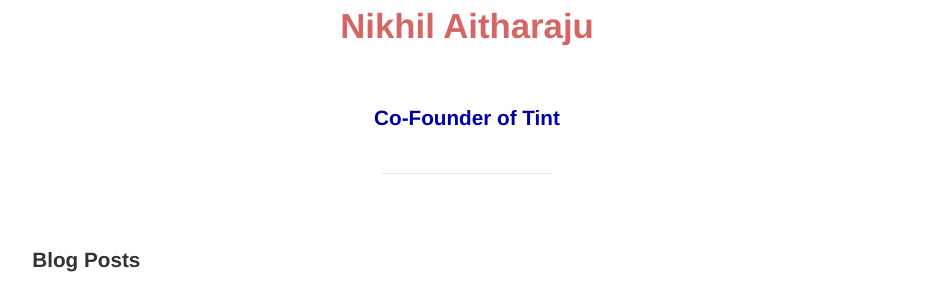
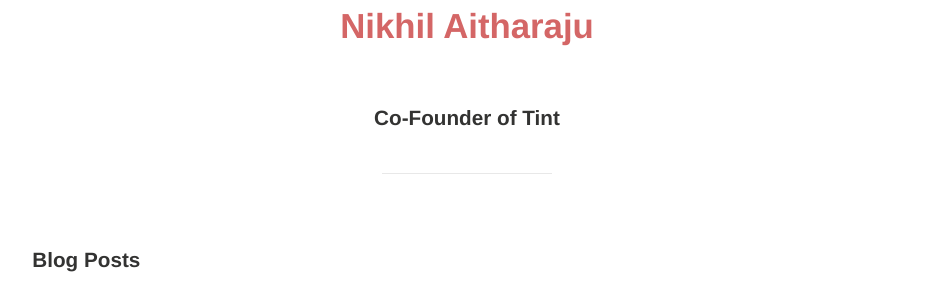
Before and after one commit to aitharaju/aitharaju.github.io, a Jekyll site: the page built from index.html, in a window 1280 px wide. Shown: the part 240-540 px from the top of the page, without its empty margins (173-1106 px from the left). Built offline with Jekyll 4.4.1, drawn with Linux system fonts in a browser that asks for light colours; Markdown is read by kramdown in place of the engine named in the settings.

Commit message:
description css fix

```diff
--- a/_layouts/default.html
+++ b/_layouts/default.html
@@ -20,7 +20,7 @@
           <div class="header">
             <a href=''><img alt="Damir4" class="circular" src="https://fbcdn-profile-a.akamaihd.net/hprofile-ak-frc3/c45.45.566.566/s160x160/1185907_10151824884920428_2067043889_n.jpg"></a><br/><br/>
             <h1 class="title"><a href="/">{{ site.name }}</a></h1>
-            <h2 class="description"><a>{{ site.desc }}</a></h2>
+            <h2 class="description">{{ site.desc }}</h2>
             <div class="seperator"></div>
           </div>
           <div class="content-posts">
```
